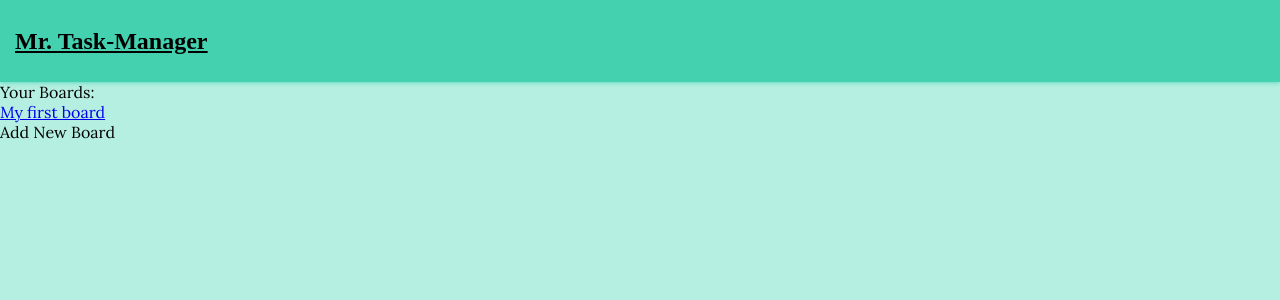
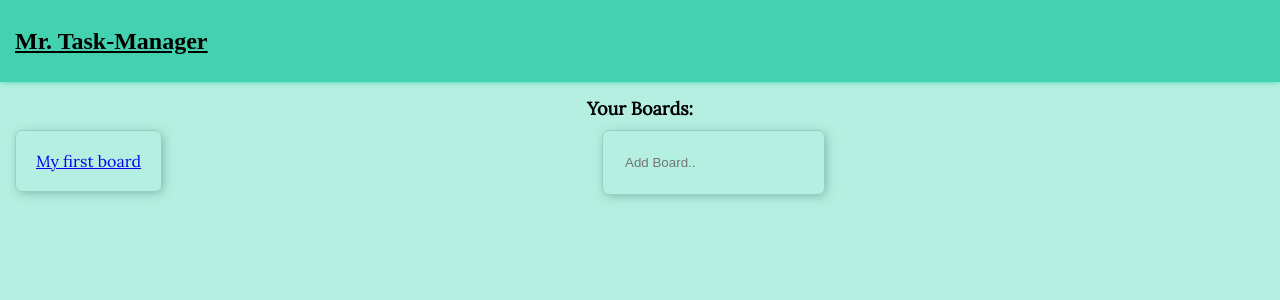
Before and after one commit to SashaPltnchnk/to-do, a React (Create React App) app: page / in a window 1280 px wide. Shown: the top 300 px of the page. Built offline with nearby package versions, Linux system fonts and the light colour scheme; a web font is replaced by a local one; what redux-saga-requests, redux-saga-requests-axios would draw is missing.

Commit message:
added styling for main page

```diff
--- /dev/null
+++ b/src/components/Layout/AddBoard.js
@@ -0,0 +1,43 @@
+import React, { Component } from 'react'
+
+import classes from '../MainPage/MainPage.module.css'
+import styles from '../List/List.module.css'
+
+
+class AddBoard extends Component{
+    state = {
+        boardName: ''
+    }
+
+    changeHandler = e => {
+        this.setState({boardName: e.target.value})
+    }
+
+    handleSubmit = e => {
+        e.preventDefault();
+        // request to send listName
+        console.log("cleaning")
+        this.setState({boardName: ''})
+    }
+
+    render() {
+        // console.log(this.state.listName)
+        return (
+            <>
+                <div  className={classes.LilBoard}>
+                    <form onSubmit={this.handleSubmit} >
+                        <input
+                            className={styles.AddList}
+                            placeholder='Add Board..'
+                            value={this.state.boardName}
+                            onChange={this.changeHandler}
+                            />
+                    </form>
+                </div>
+                <div>{this.state.boardName}</div>
+            </>
+        )
+    }
+}
+
+export default AddBoard
--- a/src/components/MainPage/MainPage.js
+++ b/src/components/MainPage/MainPage.js
@@ -1,14 +1,19 @@
 import React, { Component } from 'react'
 import { Link } from 'react-router-dom'
+import AddBoard from '../Layout/AddBoard'
+
+import classes from './MainPage.module.css'
 
 class MainPage extends Component {
     render() {
         return (
-            <>
-                <div>Your Boards:</div>
-                <Link to='/board1'><div>My first board</div></Link>
-                <div>Add New Board</div>
-            </>
+            <div className={classes.MainPage}>
+                <div className={classes.Header}>Your Boards:</div>
+                <div className={classes.LilBoards}>
+                    <Link to='/board1'><div className={classes.LilBoard}>My first board</div></Link>
+                    <AddBoard />
+                </div>
+            </div>
         )
     }
 }
--- a/src/components/MainPage/MainPage.module.css
+++ b/src/components/MainPage/MainPage.module.css
@@ -0,0 +1,28 @@
+.MainPage {
+    padding: 15px;
+    box-sizing: border-box;
+}
+
+.Header {
+    font-weight: bold;
+    text-align: center;
+    font-size: 18px;
+    margin-bottom: 10px;
+    box-sizing: border-box;
+}
+
+.LilBoards {
+    display: flex;
+    justify-content: space-between;
+    flex-wrap: wrap;
+}
+
+.LilBoard {
+    border: 1px solid #6fad9e70;
+    padding: 20px;
+    box-sizing: border-box;
+    border-radius: 7px;
+    -webkit-box-shadow: 2px 2px 11px -2px rgba(111,173,158,1);
+    -moz-box-shadow: 2px 2px 11px -2px rgba(111,173,158,1);
+    box-shadow: 2px 2px 11px -2px rgba(111,173,158,1);
+}
```
